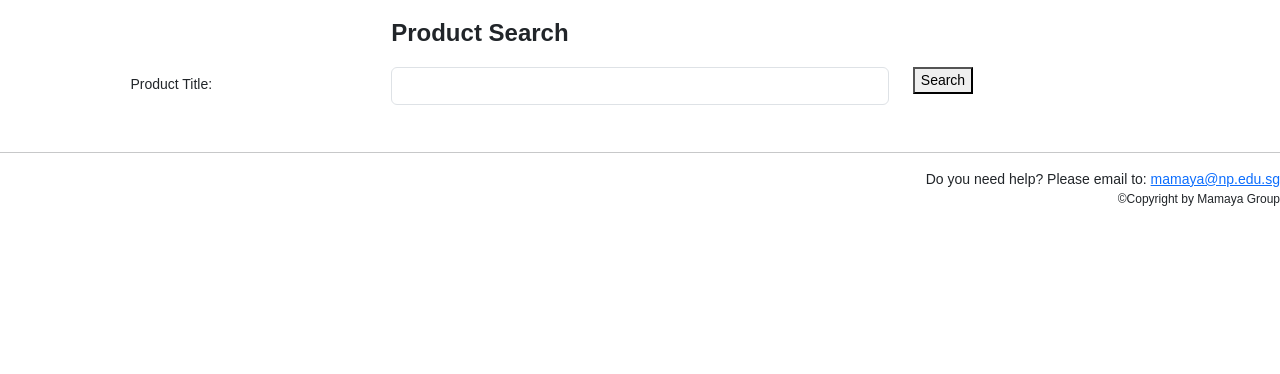
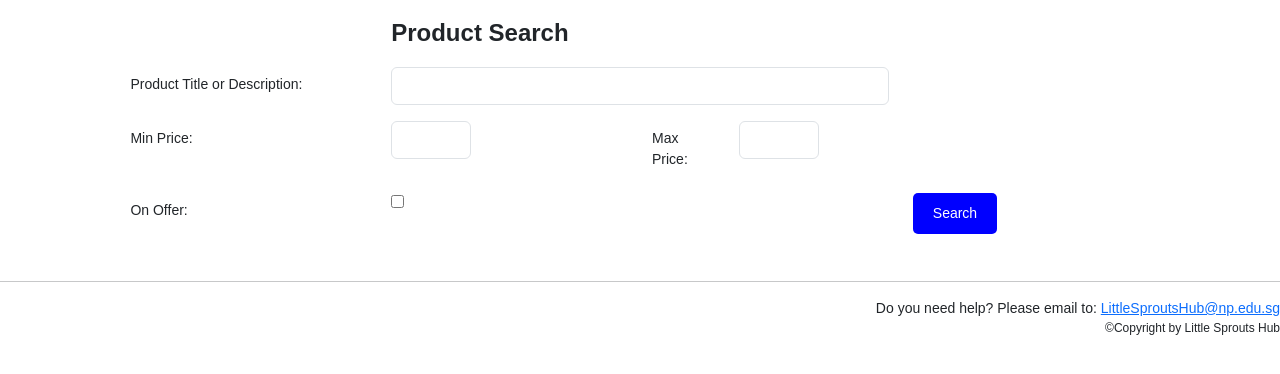
Before and after one commit to Marcus101101/EcadAssigment, a PHP site: page /search.php in a window 1280 px wide. Shown: the part 162-536 px from the top of the page. Run offline with PHP 8.4, Linux system fonts and the light colour scheme.

Commit message:
new update for search function and offer

```diff
--- a/css/site.css
+++ b/css/site.css
@@ -22,8 +22,24 @@ body {
     padding: 10px 20px;
 }
 
-.on-offer {
-    color: green;
-    font-weight: bold;
-    margin-left: 5px;
-  }
+.search-button {
+    background-color: blue;
+    color: white;
+    border-radius: 5px;
+    padding: 10px 20px;
+    border: none; /* Remove default border */
+    cursor: pointer; /* Indicate it's clickable */
+    font-size: 14px; /* match the font size of your buttons*/
+}
+
+
+button[disabled].search-button {
+    background-color: lightgray !important;
+      /* Optional styles: */
+    color: white !important;
+    border-radius: 5px !important;
+    padding: 10px 20px !important;
+     border: none !important;
+    cursor: not-allowed !important;
+    font-size: 14px !important; /* match the font size of your buttons*/
+}
--- a/footer.php
+++ b/footer.php
@@ -3,8 +3,8 @@
 <div class="col-sm-12" style="text-align: right; ">
     <hr />
     Do you need help? Please email to:
-    <a href="mailto:mamaya@np.edu.sg">mamaya@np.edu.sg</a>
-    <p style="font-size:12px">&copy;Copyright by Mamaya Group</p>
+    <a href="mailto:mamaya@np.edu.sg">LittleSproutsHub@np.edu.sg</a>
+    <p style="font-size:12px">&copy;Copyright by Little Sprouts Hub</p>
 </div>
 </div>
 </div>
--- a/header.php
+++ b/header.php
@@ -3,7 +3,7 @@
 <head>
 <meta charset="utf-8">
 <meta name="viewport" content="width=device-width, initial-scale=1">
-<title>Mamaya e-BookStore</title>
+<title>Little Sprouts Hub</title>
 <!-- Latest compiled and minified CSS -->
 <link rel="stylesheet" href="css/bootstrap.min.css">
 <!-- Link to compiled Bootstrap JavaScript downloaded -->
--- a/login.php
+++ b/login.php
@@ -37,9 +37,10 @@ include("header.php");
 <!-- 4th row - Login Button -->
  <div class='mb-3 row'>
     <div class='col-sm-9 offset-sm-3'>
-        <button type='submit' class="btn btn-primary >Login</button>
+
+        <button type='submit' class="btn btn-primary" >Login</button>
         <p>Please sign up if you do not have an account </p>
-        <p><a href="forgetPassword.php">forgetPassword</a></p>
+        <p><a href="forgetPassword.php">Forget Password</a></p>
     </div>
 </div>
 </form>
--- a/productDetails.php
+++ b/productDetails.php
@@ -66,7 +66,7 @@ while ($row = $result->fetch_array()) { // start while loop {
     if ($row['offered'] == 1) { // start if
         echo "<span class='on-offer'>On Offer</span>";
         echo "<p>Price Before Offer: <strike>S$" . number_format($row['Price'], 2) . "</strike></p>";
-        echo "<p>Price: <span class='price'>S$" . number_format($row['OfferedPrice'], 2) . "</span></p>";
+        echo "<p>Price: <span style='color: red; font-weight:bold;'>S$" . number_format($row['OfferedPrice'], 2) . "</span></p>";
     } else { // else statement for offer check
         echo "Price: <span class='price'>S$" . $formattedPrice . "</span>";
     } // end if for offer check
@@ -81,14 +81,14 @@ while ($row = $result->fetch_array()) { // start while loop {
             <input type='hidden' name='product_id' value='<?php echo $pid; ?>' />
             Quantity: <input type='number' name='quantity' value='1'
                             min='1' max='10' style='width:40px' required />
-            <button type='submit'>Add to Cart</button>
+            <button type='submit'class="search-button">Add to Cart</button>
         </form>
         <?php
     // To Do 2:  Ending ....
      } else { // else statement for out of stock check
          ?>
         <span class='out-of-stock'>Out of Stock</span>
-        <button disabled>Add to Cart</button>
+        <button disabled  class="search-button">Add to Cart</button>
     <?php
       } // end if for out of stock check
 
--- a/search.php
+++ b/search.php
@@ -2,6 +2,7 @@
 session_start(); // Detect the current session
 include("header.php"); // Include the Page Layout header
 include("mysql_conn.php"); // Include database connection file
+date_default_timezone_set('Asia/Singapore'); //set the timezone
 ?>
 
 <!-- HTML Form to collect search keyword and submit it to the same page on server -->
@@ -13,29 +14,83 @@ include("mysql_conn.php"); // Include database connection file
         </div>
     </div> <!-- End of 1st row -->
     <div class="mb-3 row"> <!-- 2nd row -->
-        <label for="keywords" class="col-sm-3 col-form-label">Product Title:</label>
+        <label for="keywords" class="col-sm-3 col-form-label">Product Title or Description:</label>
         <div class="col-sm-6">
             <input class="form-control" name="keywords" id="keywords" type="search" />
         </div>
+
+    </div>  <!-- End of 2nd row -->
+    <div class="mb-3 row"> <!-- 3rd row -->
+    <label for="min_price" class="col-sm-3 col-form-label">Min Price:</label>
         <div class="col-sm-3">
-            <button type="submit">Search</button>
+            <input class="form-control" name="min_price" id="min_price" type="number" step="0.01" style="max-width: 80px;" min="0" max="99999"/>
         </div>
-    </div>  <!-- End of 2nd row -->
+           <label for="max_price" class="col-sm-1 col-form-label">Max Price:</label>
+        <div class="col-sm-3">
+            <input class="form-control" name="max_price" id="max_price" type="number" step="0.01" style="max-width: 80px;" min="0" max="99999"/>
+        </div>
+    </div>  <!-- End of 3rd row -->
+     <div class="mb-3 row"> <!-- 4th row -->
+         <label for="on_offer" class="col-sm-3 col-form-label">On Offer:</label>
+          <div class="col-sm-6">
+            <input type="checkbox" name="on_offer" id="on_offer" value="1" />
+          </div>
+      <div class="col-sm-3">
+            <button type="submit"  class="search-button">Search</button>
+      </div>
+    </div>  <!-- End of 4th row -->
 </form>
 
 <?php
 // The non-empty search keyword is sent to the server
-if (isset($_GET["keywords"]) && ($_GET['keywords']) != "") {
+if (isset($_GET["keywords"]) || isset($_GET["min_price"]) || isset($_GET["max_price"]) || isset($_GET["on_offer"])) {
     // Retrieve the keyword from the search form and sanitize it
-    $keyword = ($_GET['keywords']);
+    $keyword = $_GET['keywords'] ?? null;
+    $minPrice = $_GET['min_price'] ?? null;
+    $maxPrice = $_GET['max_price'] ?? null;
+    $onOffer = $_GET['on_offer'] ?? null;
 
-    // Prepare SQL query to search for products by title
-    $sql = "SELECT * FROM product WHERE ProductTitle LIKE ?";
+    $sql = "SELECT *, (CASE WHEN offered = 1 AND OfferStartDate <= CURDATE() AND OfferEndDate >= CURDATE() THEN OfferedPrice ELSE Price END ) AS displayPrice FROM product WHERE 1=1 ";  // Start with a 1=1 that always evaluates to true, for easier addition of conditional clauses.
+    $params = [];
+    $types = '';
+
+    // Add conditions for Product Title or Description
+     if($keyword !== null && $keyword !== "") {
+          $sql .= " AND (ProductTitle LIKE ? OR ProductDesc LIKE ?)";
+        $params[] = "%" . $keyword . "%";
+        $params[] = "%" . $keyword . "%";
+            $types .= 'ss';
+      }
+     // Add conditions for Price Range
+    if (($minPrice !== null && $minPrice !== "") && ($maxPrice !== null && $maxPrice !== "")) {
+          $sql .= " AND (CASE WHEN offered = 1 AND OfferStartDate <= CURDATE() AND OfferEndDate >= CURDATE() THEN OfferedPrice ELSE Price END ) >= ? AND (CASE WHEN offered = 1 AND OfferStartDate <= CURDATE() AND OfferEndDate >= CURDATE() THEN OfferedPrice ELSE Price END )  <= ?";
+          $params[] = $minPrice;
+           $params[] = $maxPrice;
+            $types .= 'dd';
+      }
+     else if ($minPrice !== null && $minPrice !== "") {
+           $sql .= " AND (CASE WHEN offered = 1 AND OfferStartDate <= CURDATE() AND OfferEndDate >= CURDATE() THEN OfferedPrice ELSE Price END ) >= ?";
+         $params[] = $minPrice;
+           $types .= 'd';
+      } else if ($maxPrice !== null && $maxPrice !== ""){
+         $sql .= " AND (CASE WHEN offered = 1 AND OfferStartDate <= CURDATE() AND OfferEndDate >= CURDATE() THEN OfferedPrice ELSE Price END ) <= ?";
+           $params[] = $maxPrice;
+           $types .= 'd';
+      }
+
+     // Add conditions for "On Offer"
+     if ($onOffer == 1) {
+         $sql .= " AND offered = 1 AND UNIX_TIMESTAMP(OfferStartDate) <= UNIX_TIMESTAMP(CURDATE()) AND UNIX_TIMESTAMP(OfferEndDate) >= UNIX_TIMESTAMP(CURDATE()) AND (CASE WHEN offered = 1 AND OfferStartDate <= CURDATE() AND OfferEndDate >= CURDATE() THEN OfferedPrice ELSE Price END) <= ?";
+        $params[] = $maxPrice;
+          $types .= 'd';
+      }
+     // Prepare and Execute the query
     $stmt = $conn->prepare($sql);
-    $searchTerm = "%" . $keyword . "%";
-    $stmt->bind_param("s", $searchTerm);
 
-    // Execute the query
+    if (count($params) > 0) {
+      $stmt->bind_param($types, ...$params);
+    }
+
     $stmt->execute();
     $result = $stmt->get_result();
 
@@ -43,19 +98,20 @@ if (isset($_GET["keywords"]) && ($_GET['keywords']) != "") {
     if ($result->num_rows > 0) {
         // Start building the search results table
         echo "<table border='1' style='width:100%; margin-top:20px;'>
-                <tr><th>Product Title</th></tr>";
+                <tr><th>Product Title</th> <th>Display Price</th></tr>";
 
         // Fetch and display each matching product as a row in the table
         while ($row = $result->fetch_assoc()) {
             $productTitle = htmlspecialchars($row['ProductTitle']); // Prevent XSS
             $productID = $row['ProductID']; // Assuming there's a ProductID column
-            echo "<tr><td><a href='productDetails.php?pid=$productID'>$productTitle</a></td></tr>";
+             $displayPrice = htmlspecialchars($row['displayPrice']);
+           echo "<tr><td><a href='productDetails.php?pid=$productID'>$productTitle</a></td><td>$displayPrice</td></tr>";
         }
 
         echo "</table>";
     } else {
         // If no results are found, display a message
-        echo "<p>No products found for '$keyword'.</p>";
+        echo "<p>No products found matching your criteria.</p>";
     }
 
     // Close the statement
```
Also changed, not shown: catProduct.php (+12 -4 lines).
